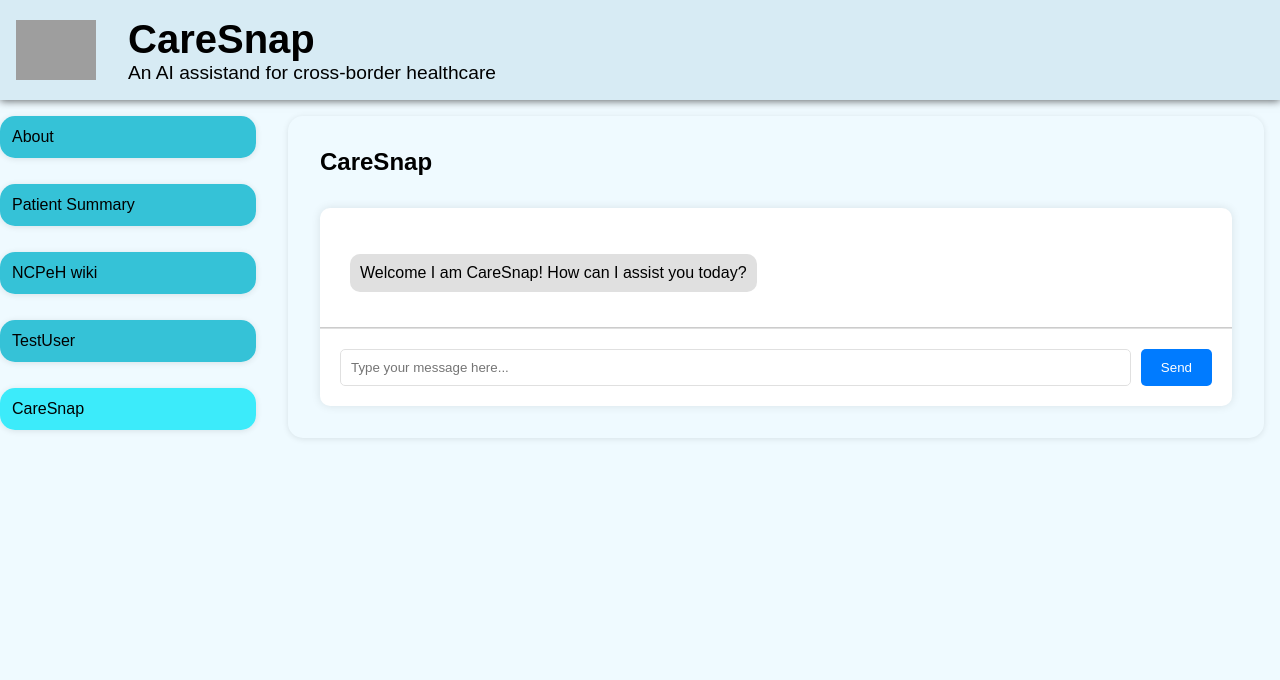
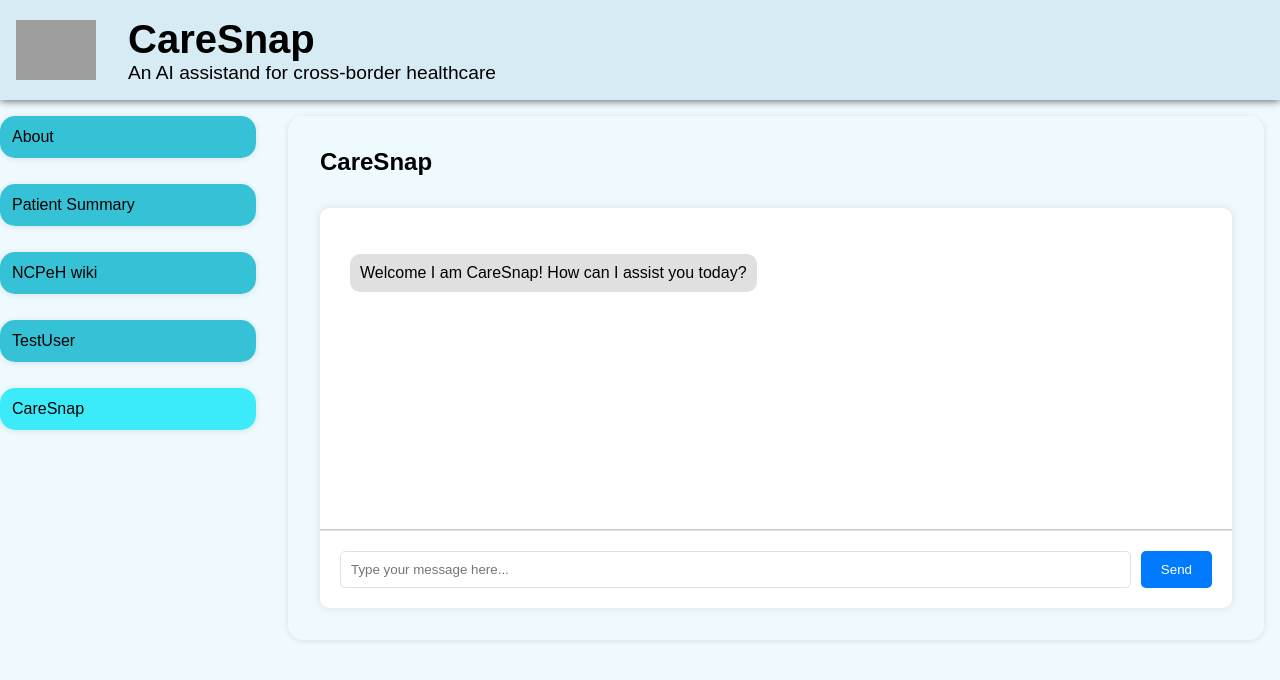
Before and after one commit to AlikiVasili/CareSnap, an Angular app: page / in a window 1280 px wide. Both pictures are taken after a click on the button "CareSnap". Shown: the top 680 px of the page. Built offline with nearby package versions, Linux system fonts and the light colour scheme; grey boxes are pictures that could not be loaded.

Commit message:
I add the scrolling in the chatbot

```diff
--- a/src/app/chatbot/chatbot.component.css
+++ b/src/app/chatbot/chatbot.component.css
@@ -9,12 +9,13 @@ h1{
     display: flex;
     flex-direction: column;
     overflow-y: auto;
-    max-height: 500px;
+    height: 400px;
 }
 
 .chat-body {
     flex: 1;
     padding: 20px;
+    overflow-y: auto;
     border-bottom: 1px solid #ccc;
 }
 
--- a/src/app/chatbot/chatbot.component.html
+++ b/src/app/chatbot/chatbot.component.html
@@ -1,7 +1,7 @@
 <app-card>
     <h1>CareSnap</h1>
     <div class="chat-container">
-      <section class="chat-body">
+      <section class="chat-body" #chatBody>
         <ul>
             @for (message of chatbotBodyMessages; track message.id){
                 <li>
--- a/src/app/chatbot/chatbot.component.ts
+++ b/src/app/chatbot/chatbot.component.ts
@@ -1,4 +1,4 @@
-import { Component } from '@angular/core';
+import { Component, ElementRef, ViewChild } from '@angular/core';
 import { CommonModule } from '@angular/common';
 import { FormsModule } from '@angular/forms';
 import { CardComponent } from '../shared/card/card.component';
@@ -16,6 +16,22 @@ import { NewMessageData } from './message.model';
 export class ChatbotComponent {
   userInput: string = '';
   constructor(private messageService: MessagesService){}
+  @ViewChild('chatBody') private chatBody!: ElementRef;
+  chatbotMessages: Array<any> = [];
+
+  ngAfterViewChecked() {
+    this.scrollToBottom();
+  }
+
+  scrollToBottom(): void {
+    if (this.chatBody) {
+      try {
+        this.chatBody.nativeElement.scrollTop = this.chatBody.nativeElement.scrollHeight;
+      } catch (err) {
+        console.error('Failed to scroll', err);
+      }
+    }
+  }
 
   get chatbotBodyMessages(){
     return this.messageService.getMessages();
@@ -29,6 +45,9 @@ export class ChatbotComponent {
       };
       this.messageService.addMessage(newMessage);
       this.userInput = '';
+
+      // Scroll to the bottom after the message is added
+      this.scrollToBottom();
     }
 
     //Answer back to the user
```
